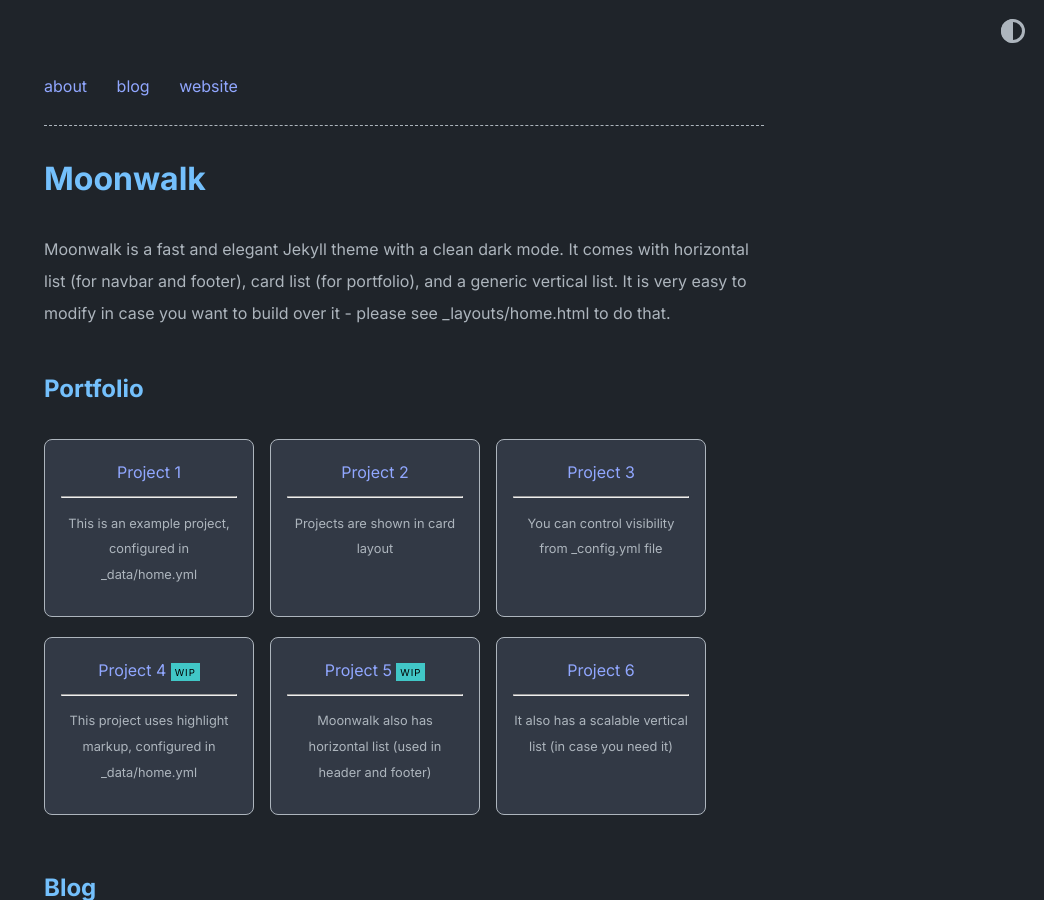
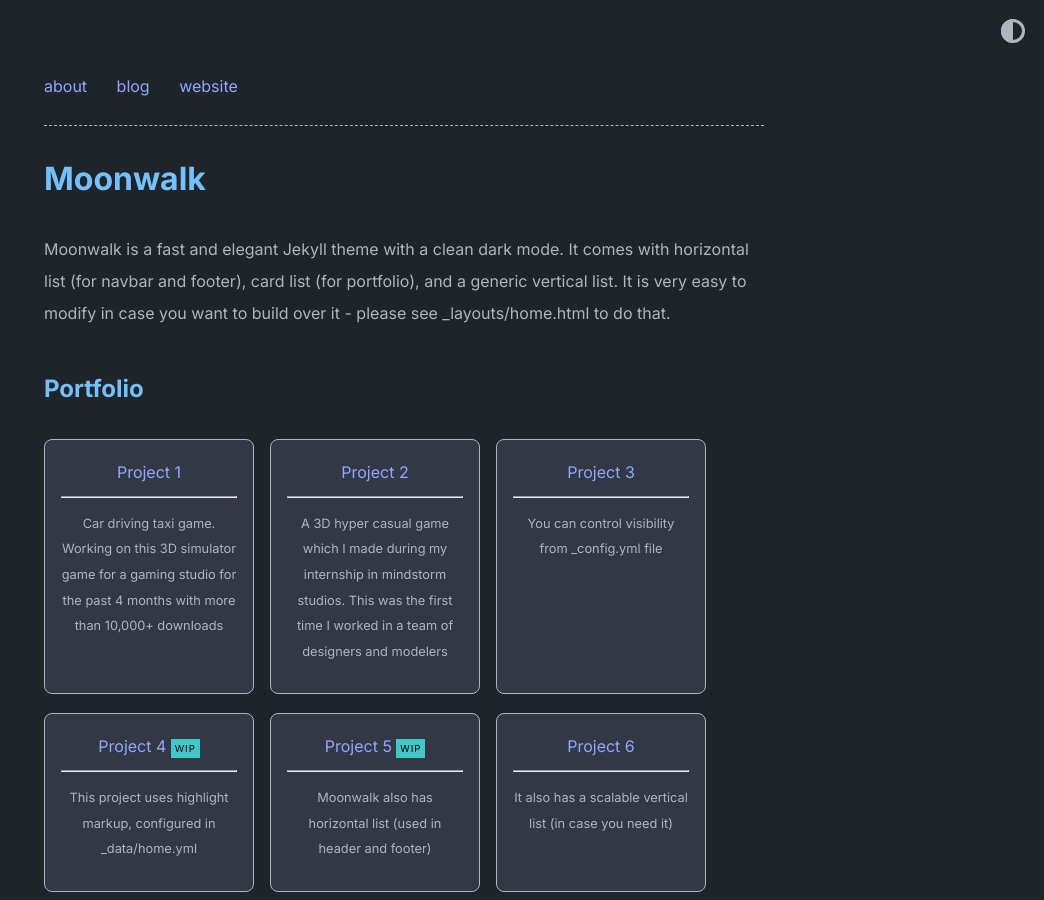
Before and after one commit to Cheebo12/Cheebo12.github.io, a Jekyll site: the page built from index.md, in a window 1280 px wide and 900 px high. Shown: the whole window, without its empty margins (236-1280 px from the left). Built offline with Jekyll 4.4.1, drawn with Linux system fonts in a browser that asks for light colours.

Commit message:
Update home.yml

```diff
--- a/_data/home.yml
+++ b/_data/home.yml
@@ -11,11 +11,11 @@ navbar_entries:
 project_entries:
   - title: Project 1
     url: overview-post
-    desc: This is an example project, configured in _data/home.yml
+    desc: Car driving taxi game. Working on this 3D simulator game for a gaming studio for the past 4 months with more than 10,000+ downloads
 
   - title: Project 2
     url: overview-post
-    desc: Projects are shown in card layout
+    desc: A 3D hyper casual game which I made during my internship in mindstorm studios. This was the first time I worked in a team of designers and modelers
 
   - title: Project 3
     url: overview-post
```
